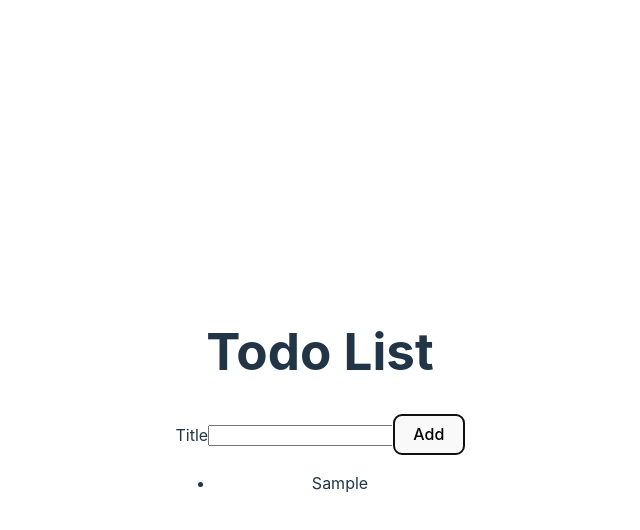
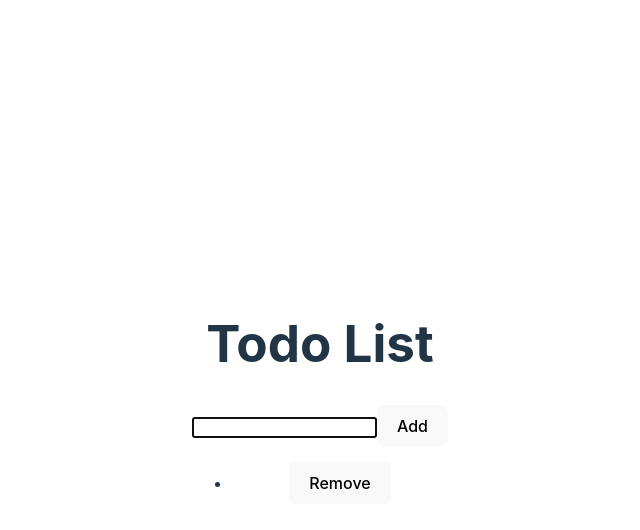
Before and after one commit to chinsomnia/react-todo, a React (Vite) app: page / in a window 1280 px wide. Both pictures are taken after typing "Sample" into the empty fields and a click on the button "Add". Shown: the top 530 px of the page, without its empty margins (320-960 px from the left). Built offline with nearby package versions, Linux system fonts and the light colour scheme.

Commit message:
Add autofocus and remove button

```diff
--- a/src/AddTodoForm.jsx
+++ b/src/AddTodoForm.jsx
@@ -1,4 +1,5 @@
 import { useState } from "react";
+import InputWithLabel from "./InputWithLabel";
 
 function AddTodoForm({ onAddTodo }) {
   const [todoTitle, setTodoTitle] = useState();
@@ -17,14 +18,9 @@ function AddTodoForm({ onAddTodo }) {
 
   return (
     <form onSubmit={handleAddTodo}>
-      <label htmlFor="todoTitle">Title</label>
-      <input
-        id="todoTitle"
-        name="title"
-        value={todoTitle}
-        onChange={handleTitleChange}
-      ></input>
-      <button>Add</button>
+      <InputWithLabel todoTitle={todoTitle} onTitleChange={handleTitleChange}>
+        Title
+      </InputWithLabel>
     </form>
   );
 }
--- a/src/App.jsx
+++ b/src/App.jsx
@@ -22,11 +22,16 @@ function App() {
     setTodoList([...todoList, newTodo]);
   };
 
+  const removeTodo = (id) => {
+    const updatedList = todoList.filter((todo) => todo.id !== id);
+    setTodoList(updatedList);
+  };
+
   return (
     <>
       <h1>Todo List</h1>
       <AddTodoForm onAddTodo={addTodo} />
-      <TodoList todoList={todoList} />
+      <TodoList todoList={todoList} onRemoveTodo={removeTodo} />
     </>
   );
 }
--- /dev/null
+++ b/src/InputWithLabel.jsx
@@ -0,0 +1,24 @@
+import { useRef } from "react";
+
+function InputWithLabel({ todoTitle, handleTitleChange }, props) {
+  const inputRef = useRef(null);
+
+  const focus = () => inputRef.current.focus();
+
+  return (
+    <>
+      <label htmlFor="todoTitle">{props.children}</label>
+      <input
+        id="todoTitle"
+        name={props.children}
+        value={todoTitle}
+        onChange={handleTitleChange}
+        autoFocus
+        ref={inputRef}
+      ></input>
+      <button onClick={focus}>Add</button>
+    </>
+  );
+}
+
+export default InputWithLabel;
--- a/src/TodoList.jsx
+++ b/src/TodoList.jsx
@@ -1,10 +1,10 @@
 import TodoListItem from "./TodoListItem";
 
-function TodoList({ todoList }) {
+function TodoList({ todoList, onRemoveTodo }) {
   return (
     <ul className="list">
       {todoList.map((todo) => (
-        <TodoListItem key={todo.id} item={todo} />
+        <TodoListItem key={todo.id} item={todo} onRemoveTodo={onRemoveTodo} />
       ))}
     </ul>
   );
--- a/src/TodoListItem.jsx
+++ b/src/TodoListItem.jsx
@@ -1,8 +1,12 @@
-function TodoListItem({ item }) {
+function TodoListItem({ item, onRemoveTodo }) {
+  const handleRemoveItem = () => onRemoveTodo(item.id);
 
-    return (
-        <li>{item.title}</li>
-    );
+  return (
+    <li>
+      {item.title}
+      <button onClick={handleRemoveItem}>Remove</button>
+    </li>
+  );
 }
 
 export default TodoListItem;
```
